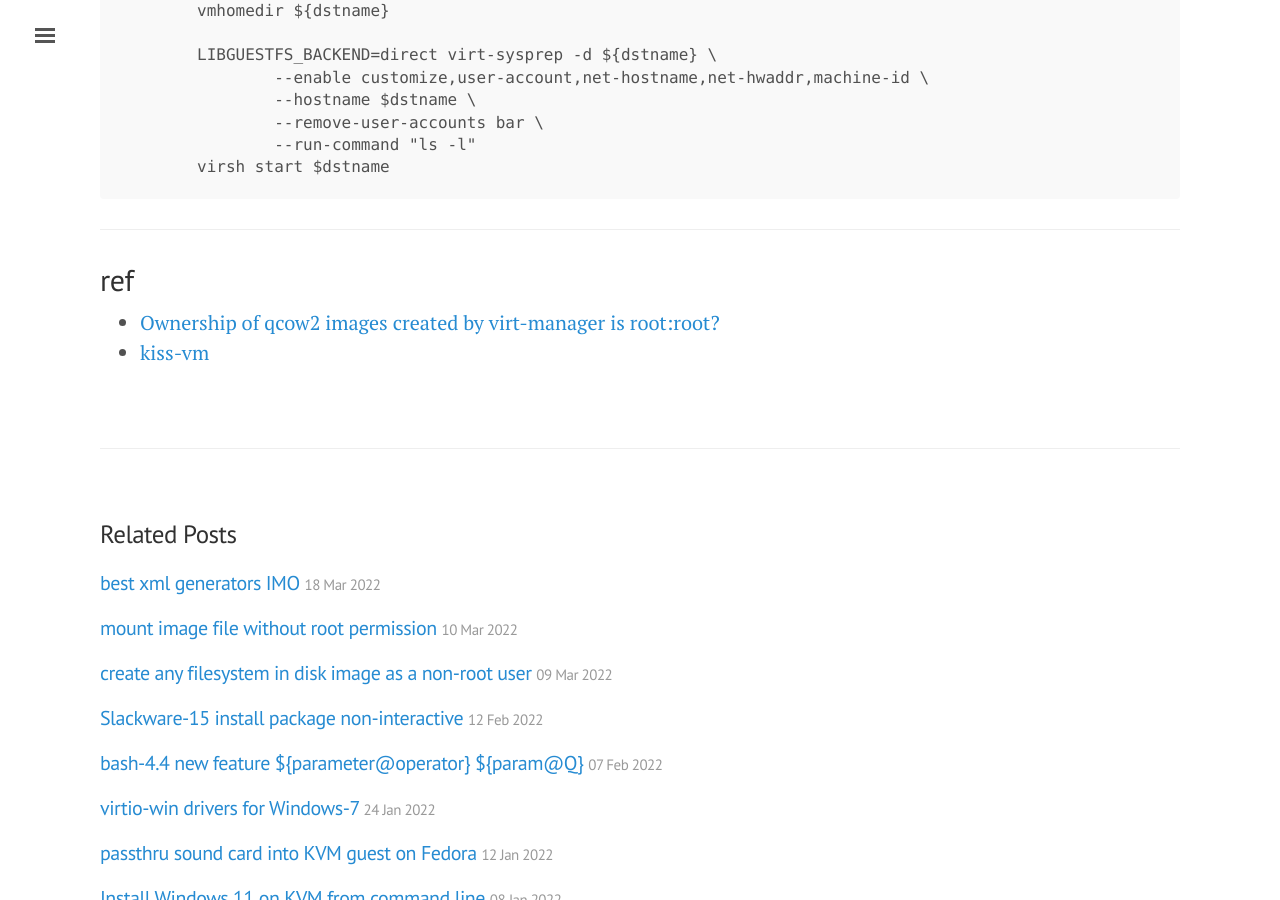
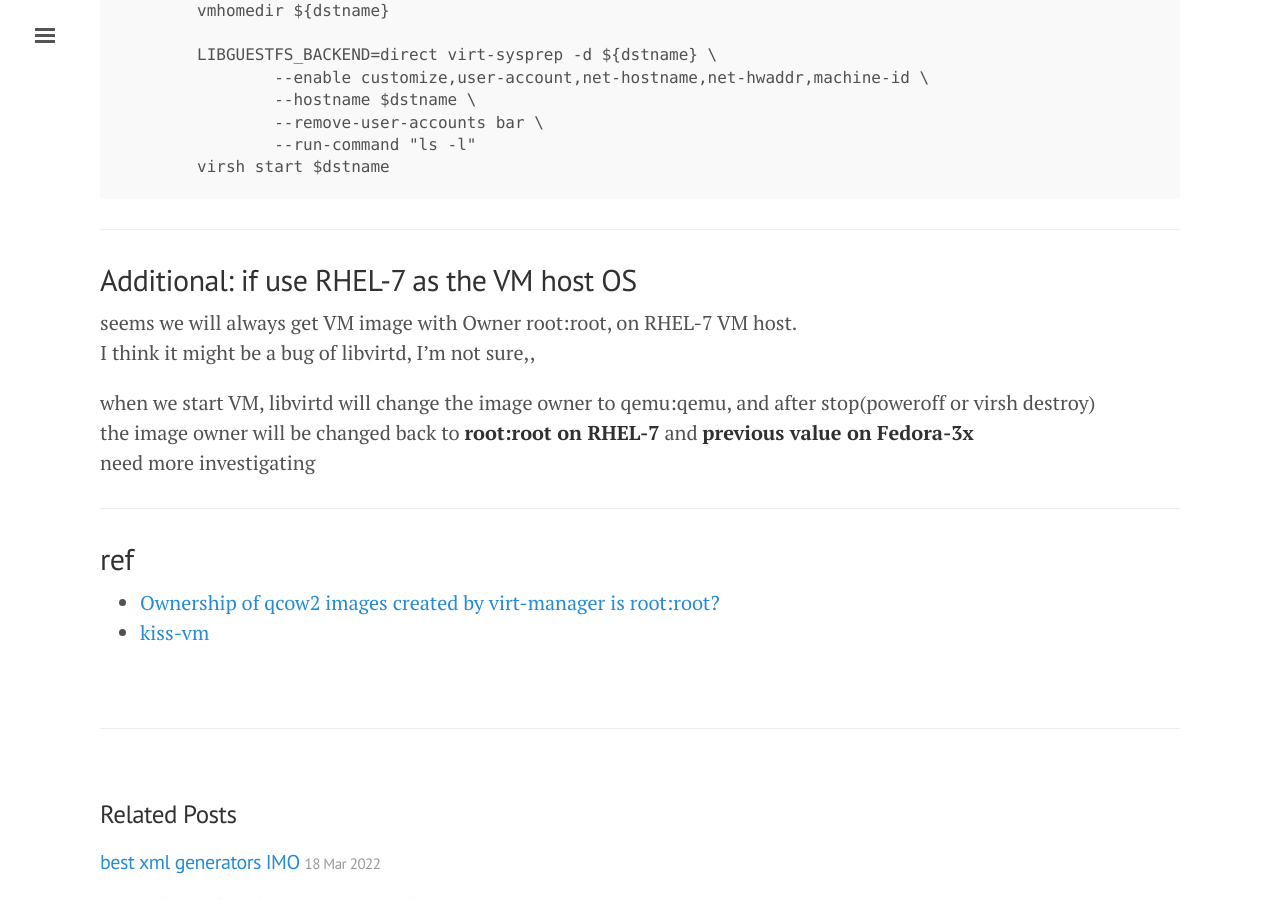
Before and after one commit to tcler/tcler.github.io, a Jekyll site: the page built from _posts/2022-03-16-Ownership-of-qcow2-images-created-by-virt-clone.md, in a window 1280 px wide and 900 px high, scrolled down 1314 px. Built offline with Jekyll 4.4.1, drawn with Linux system fonts in a browser that asks for light colours.

Commit message:
Update 2022-03-16-Ownership-of-qcow2-images-created-by-virt-clone.md

````diff
--- a/_posts/2022-03-16-Ownership-of-qcow2-images-created-by-virt-clone.md
+++ b/_posts/2022-03-16-Ownership-of-qcow2-images-created-by-virt-clone.md
@@ -48,6 +48,15 @@ command to create the new VM ^v^.  share the code segment [here](https://github.
 ```
 
 ---
+## Additional: if use RHEL-7 as the VM host OS
+seems we will always get VM image with Owner root:root, on RHEL-7 VM host.
+I think it might be a bug of libvirtd, I'm not sure,,
+
+when we start VM, libvirtd will change the image owner to qemu:qemu, and after stop(poweroff or virsh destroy)
+the image owner will be changed back to **root:root on RHEL-7** and **previous value on Fedora-3x**
+need more investigating
+
+---
 ## ref
 - [Ownership of qcow2 images created by virt-manager is root:root?](https://www.reddit.com/r/archlinux/comments/obn999/ownership_of_qcow2_images_created_by_virtmanager/)
 - [kiss-vm](https://github.com/tcler/kiss-vm-ns/blob/master/kiss-vm)
````
